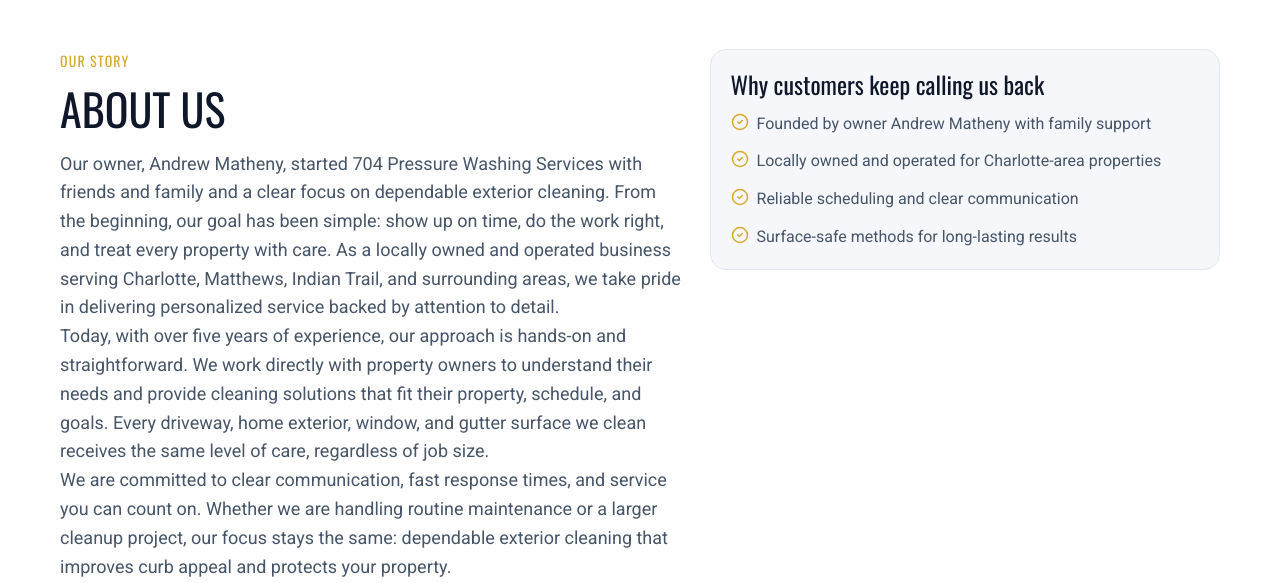
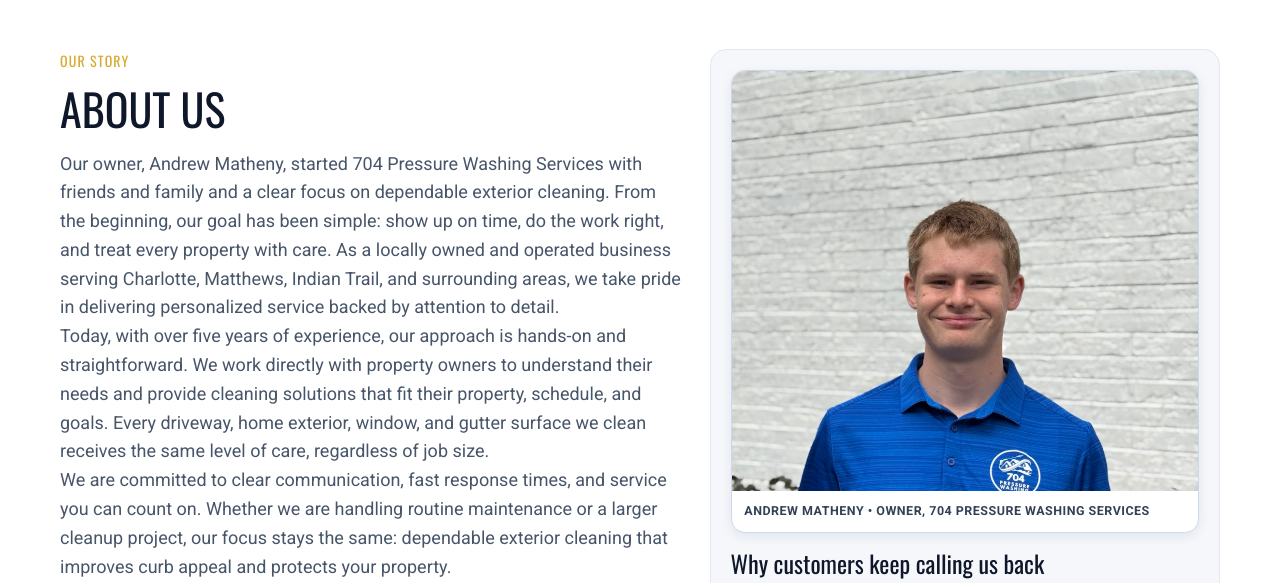
Before and after one commit to newoninja/704PressureWashing, a React (Vite) app: page /our-story in a window 1280 px wide. Shown: the part 338-921 px from the top of the page. Built offline with nearby package versions, Linux system fonts and the light colour scheme; no server answers.

Commit message:
Feature larger owner portrait on Our Story page

```diff
--- a/src/components/About.jsx
+++ b/src/components/About.jsx
@@ -45,6 +45,10 @@
         </div>
 
         <div className="story-panel reveal reveal-left" style={{ animationDelay: '0.15s' }}>
+          <figure className="story-owner-photo">
+            <img src="/team-photo.jpg" alt="Andrew Matheny, owner of 704 Pressure Washing Services" />
+            <figcaption>Andrew Matheny • Owner, 704 Pressure Washing Services</figcaption>
+          </figure>
           <h3>Why customers keep calling us back</h3>
           <ul>
             {highlights.map((item) => (
--- a/src/index.css
+++ b/src/index.css
@@ -800,6 +800,32 @@
   padding: 1.25rem;
 }
 
+.story-owner-photo {
+  margin: 0 0 1rem;
+  border-radius: 14px;
+  overflow: hidden;
+  border: 1px solid #c9daee;
+  background: #fff;
+  box-shadow: var(--shadow-sm);
+}
+
+.story-owner-photo img {
+  width: 100%;
+  height: 420px;
+  object-fit: cover;
+  object-position: center top;
+  display: block;
+}
+
+.story-owner-photo figcaption {
+  padding: 0.6rem 0.8rem 0.7rem;
+  font-size: 0.78rem;
+  text-transform: uppercase;
+  letter-spacing: 0.04em;
+  font-weight: 700;
+  color: #334155;
+}
+
 .story-panel ul {
   list-style: none;
   padding: 0;
@@ -2282,6 +2308,10 @@
     line-height: 1.4;
   }
 
+  .story-owner-photo img {
+    height: 340px;
+  }
+
   .results-modal {
     width: 100%;
     max-height: 90vh;
@@ -2436,6 +2466,10 @@
 
   .results-modal-images img {
     height: 220px;
+  }
+
+  .story-owner-photo img {
+    height: 300px;
   }
 
   .area-social-link span {
```
